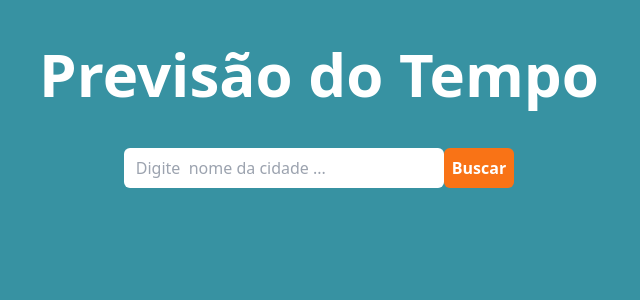
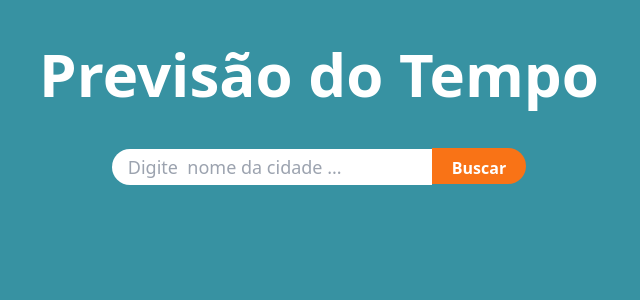
Before and after one commit to AndrePacolla/weather-current, a Next.js app: page / in a window 1280 px wide. Shown: the top 300 px of the page, without its empty margins (321-961 px from the left). Built offline with nearby package versions, Linux system fonts and the light colour scheme.

Commit message:
tapa np tailwind

```diff
--- a/src/app/page.js
+++ b/src/app/page.js
@@ -32,8 +32,8 @@ export default function Home() {
       <div className="flex flex-col justify-center items-center">
         <h1 className="text-center font-bold text-white text-6xl py-11">Previsão do Tempo</h1>
         <div>
-          <input className="w-80 h-10 p-3 rounded-md " ref={inputRef} type="text" placeholder="Digite  nome da cidade ..."/>
-          <button onClick={searchCity} className="rounded-md bg-orange-500 text-white p-2 font-bold">Buscar</button>
+          <input className="w-80 h-9 p-4 rounded-s-3xl border-none text-lg outline-none " ref={inputRef} type="text" placeholder="Digite  nome da cidade ..."/>
+          <button onClick={searchCity} className="h-9 rounded-e-3xl bg-orange-500 text-white text-md p-2 px-5 font-bold hover:opacity-75">Buscar</button>
         </div>
         <div className="w-full max-w-6xl mx-auto mt-10 ">
           { weather && <WeatherInformation weather={weather}/>}
```
